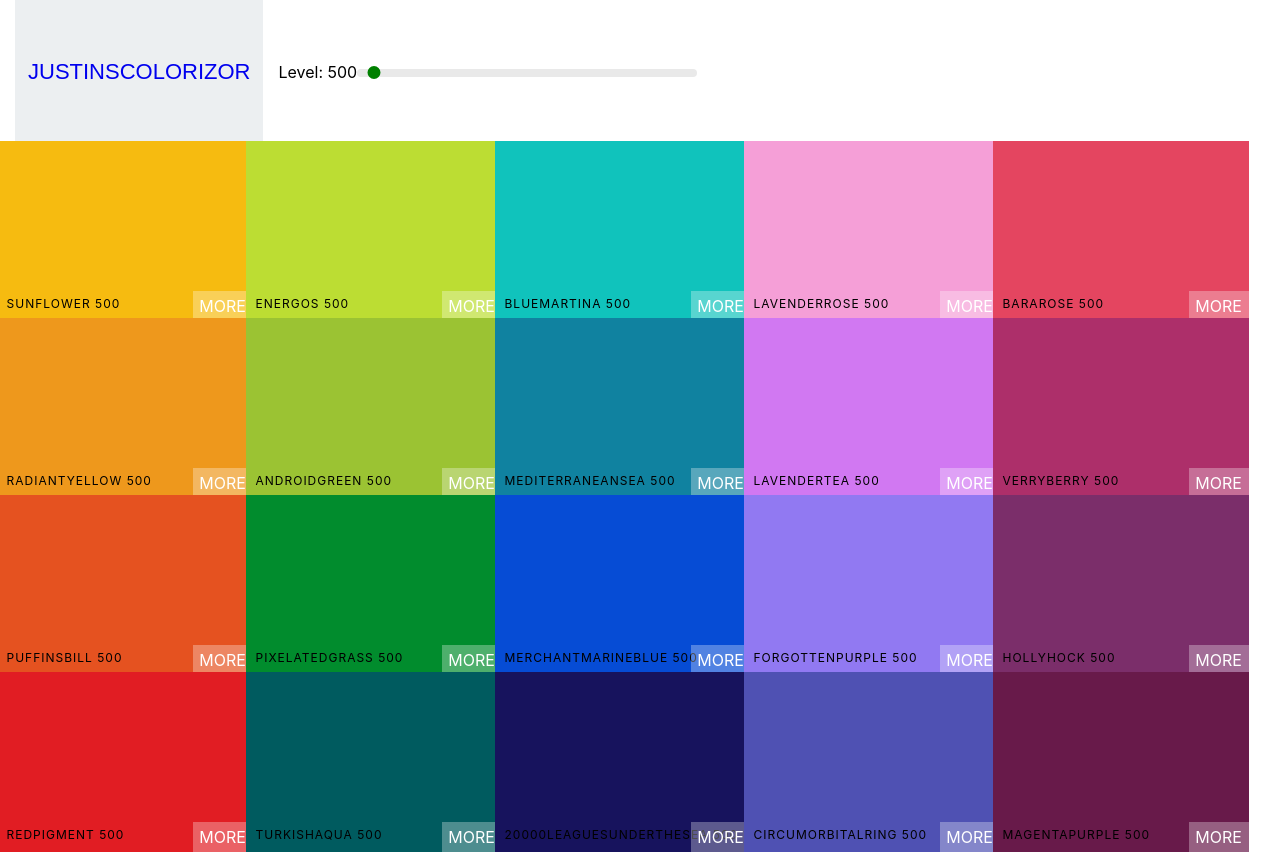
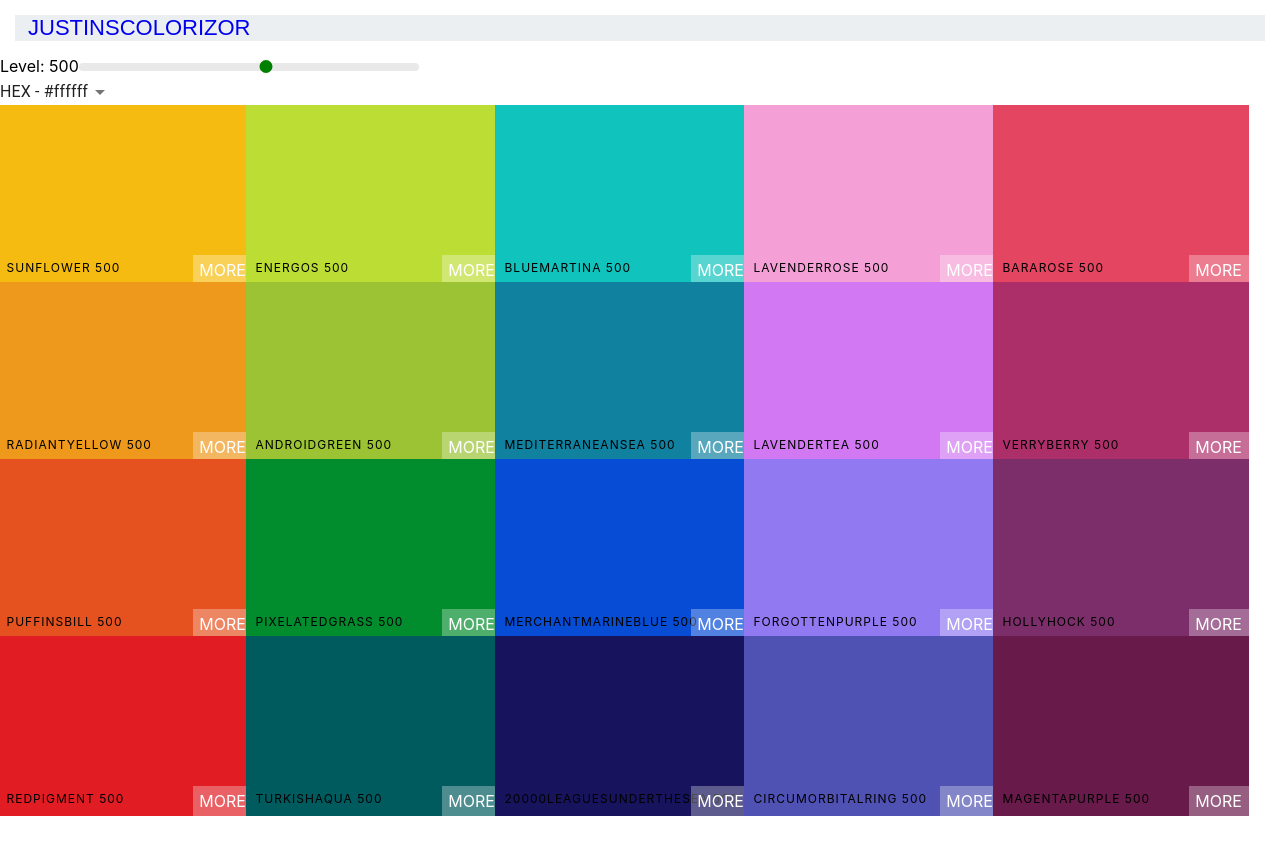
Before and after one commit to JustinWozniak/ReactUIColours, a React (Create React App) app: page / in a window 1280 px wide. After the commit the page ends 828 px from the top, so only its background shows below. Built offline with nearby package versions, Linux system fonts and the light colour scheme.

Commit message:
imported materialUI and built dropdown

```diff
--- a/package.json
+++ b/package.json
@@ -3,6 +3,7 @@
   "version": "0.1.0",
   "private": true,
   "dependencies": {
+    "@material-ui/core": "^4.10.1",
     "@testing-library/jest-dom": "^4.2.4",
     "@testing-library/react": "^9.5.0",
     "@testing-library/user-event": "^7.2.1",
--- a/src/Navbar.js
+++ b/src/Navbar.js
@@ -2,22 +2,32 @@
 import 'rc-slider/assets/index.css'
 import './navbar.css'
 import Slider from 'rc-slider'
-
-
+import { Select } from '@material-ui/core'
+import { MenuItem } from '@material-ui/core'
 
 class Navbar extends Component {
+    constructor(props) {
+        super(props);
+        this.state = { format: "hex" };
+        this.handleChange = this.handleChange.bind(this);
+    }
+    handleChange(e) {
+        this.setState({ format: e.target.value });
+        this.props.handleChange(e.target.value);
+    }
     render() {
-        const { level, changeLevel } = this.props
+        const { level, changeLevel } = this.props;
+        const { format } = this.state;
         return (
-            <header className='navbar'>
+            <header className='Navbar'>
                 <div className='logo'>
                     <a href='./'>JUSTINSCOLORIZOR</a>
                 </div>
                 <div className='slider-container'>
-                <span>Level: {level}</span>
+                    <span>Level: {level}</span>
                     <div className='slider'>
                         <Slider
-                            defualt={level}
+                            defaultValue={level}
                             min={100}
                             max={900}
                             step={100}
@@ -25,9 +35,15 @@
                         />
                     </div>
                 </div>
+                <div className='select-container'>
+                    <Select value={format} onChange={this.handleChange}>
+                        <MenuItem value='hex'>HEX - #ffffff</MenuItem>
+                        <MenuItem value='rgb'>RGB - rgb(255,255,255)</MenuItem>
+                        <MenuItem value='rgba'>RGBA - rgba(255,255,255, 1.0)</MenuItem>
+                    </Select>
+                </div>
             </header>
-        )
+        );
     }
 }
-
-export default Navbar
+export default Navbar;
--- a/src/Palette.js
+++ b/src/Palette.js
@@ -7,39 +7,34 @@
 
 class Palette extends Component {
     constructor(props) {
-        super(props)
-        this.state = {
-            level: 500
-        }
-        this.changeLevel = this.changeLevel.bind(this)
+        super(props);
+        this.state = { level: 500, format: "hex" };
+        this.changeLevel = this.changeLevel.bind(this);
+        this.changeFormat = this.changeFormat.bind(this);
     }
     changeLevel(level) {
-        this.setState({ level })
+        this.setState({ level });
     }
-
+    changeFormat(val) {
+        this.setState({ format: val });
+    }
     render() {
-        const { colors } = this.props.palette
-        const { level } = this.state
-
+        const { colors } = this.props.palette;
+        const { level, format } = this.state;
         const colorBoxes = colors[level].map(color => (
-            <ColorBox
-                background={color.hex}
-                name={color.name}
-            />
+            <ColorBox background={color[format]} name={color.name} />
         ));
         return (
             <div className='palette'>
                 <Navbar
                     level={level}
                     changeLevel={this.changeLevel}
+                    handleChange={this.changeFormat}
                 />
-                <div className='palette-colors'>
-                    {colorBoxes}
-                </div>
-                {/* Footer eventually */}
+                <div className='palette-colors'>{colorBoxes}</div>
+                {/* footer eventually */}
             </div>
-        )
+        );
     }
 }
-
-export default Palette
+export default Palette;
```
Also changed, not shown: 1 other file (tests, documents, lock files or other folders).
